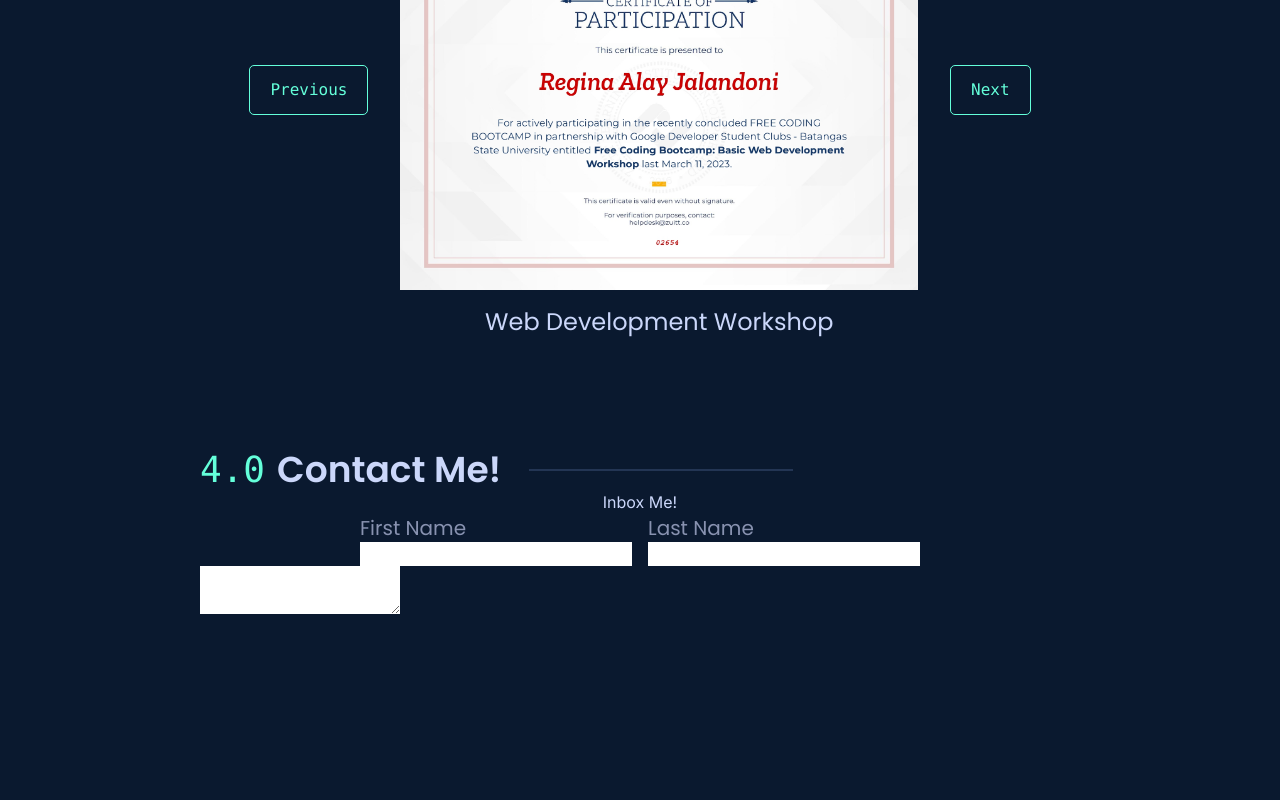
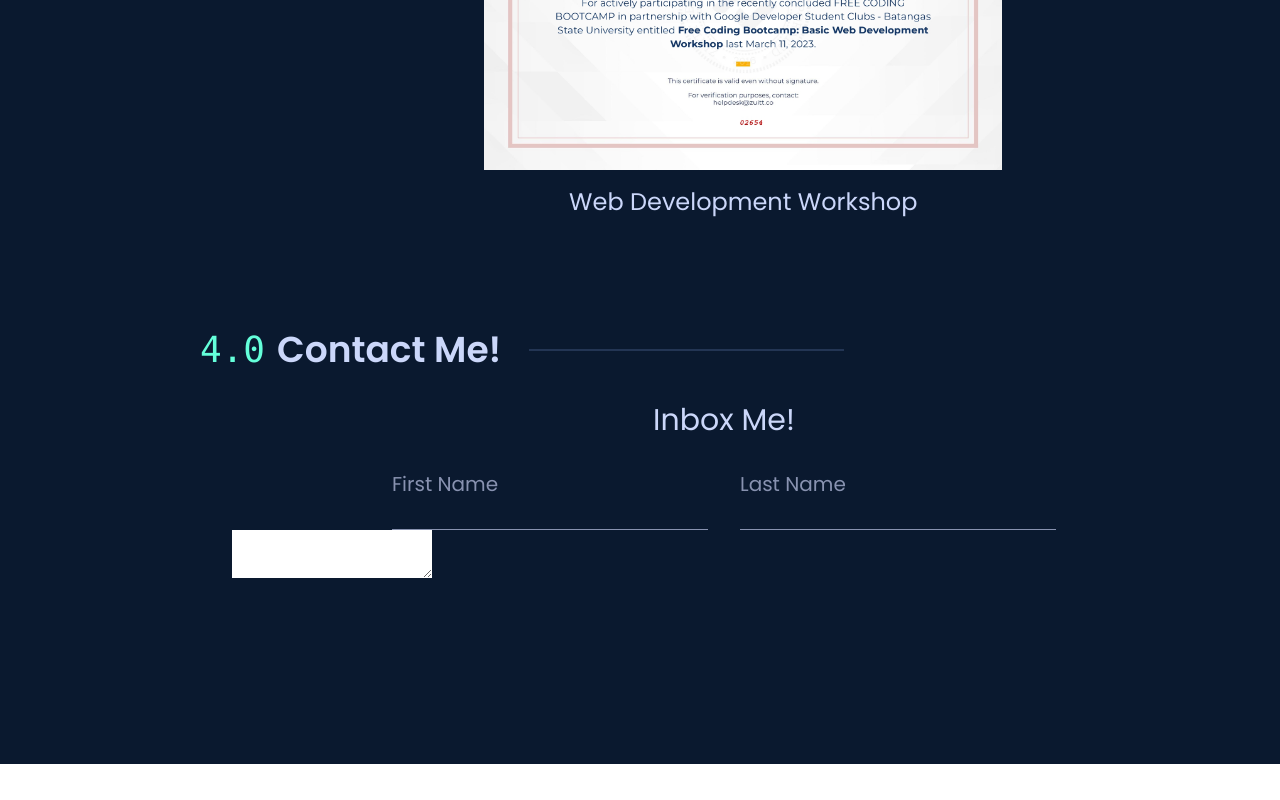
Before and after one commit to novice-is-me/Portfolio, a React (Vite) app: page / in a window 1280 px wide. Shown: the part 4984-5784 px from the top of the page. After the commit the page ends 5748 px from the top, so only its background shows below. Built offline with nearby package versions, Linux system fonts and the light colour scheme; a web font is replaced by a local one.

Commit message:
Update contact form

```diff
--- a/src/Contact.jsx
+++ b/src/Contact.jsx
@@ -10,19 +10,25 @@ const Contact = () => {
           <div className='ml-4 border border-[#233554] w-[30%] h-0 '></div>
         </div>
         <div className=''>
-            <p className='text-headers font-Inter text-center'>Inbox Me!</p>
-            <form action="" className='flex flex-col'>
-                <div className='flex justify-between mx-40 gap-4'>
+            <p className='text-headers font-Poppins text-center text-3xl my-8'>Inbox Me!</p>
+            <form action="" className='flex flex-col mx-8'>
+                <div className='flex justify-between mx-40 gap-8'>
                     <div className='flex flex-col w-full'>
                         <label htmlFor="" className='font-Poppins text-text text-xl'>First Name</label>
-                        <input type="text" name='firstName'/>
+                        <input type="text" name='firstName'
+                        className='h-[2rem] border-b border-b-[#8892b0] outline-none bg-transparent font-Poppins text-white'
+                        autoComplete='off'
+                        />
                     </div>
                     <div className='flex flex-col w-full'>
                         <label htmlFor="" className='font-Poppins text-text text-xl'>Last Name</label>
-                        <input type="text" name='lastName'/>
+                        <input type="text" name='lastName'
+                        className='h-[2rem] border-b border-b-[#8892b0] outline-none bg-transparent font-Poppins text-white'
+                        autoComplete='off'
+                        />
                     </div>
                 </div>
-                <div>
+                <div className='w-full'>
                     <label htmlFor=""></label>
                     <textarea name="" id=""></textarea>
                 </div>
```
